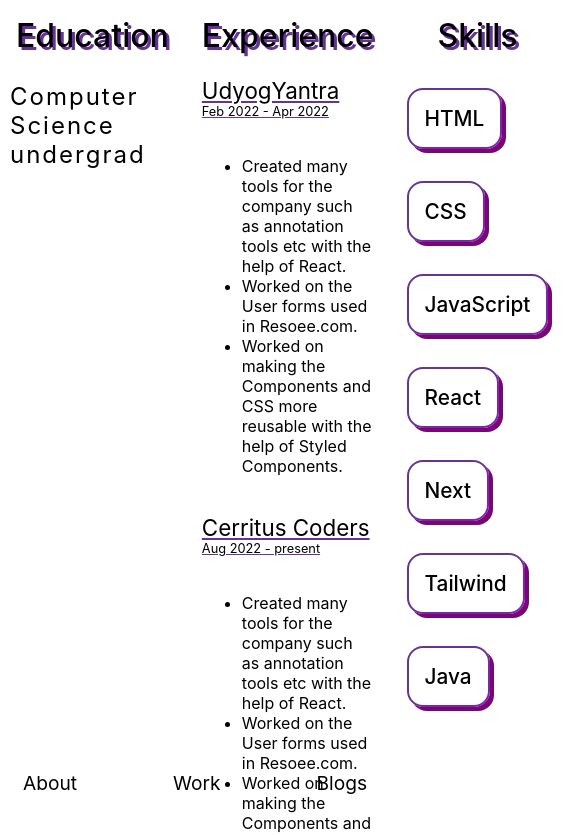
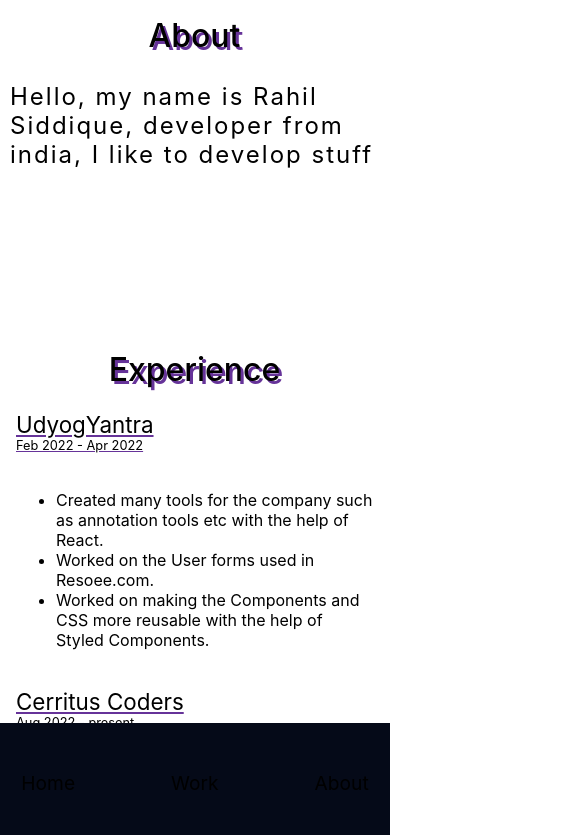
Before and after one commit to Rahilsiddique/portfolio, a Next.js app: page /about in a window 390 px wide. Shown: the top 835 px of the page, 564 px wide, since content can reach past the window. Built offline with nearby package versions, Linux system fonts and the light colour scheme.

Commit message:
routing changed
Signed-off-by: Rahilsiddique <siddiquerahil19@gmail.com>

```diff
--- a/components/Navbar.js
+++ b/components/Navbar.js
@@ -13,14 +13,14 @@ const Navbar = () => {
         </Link>
       </div>
       <div className={styles.navLinkSection}>
-        <Link href="/about" className={styles.navLinks}>
-          About
+        <Link href="/" className={styles.navLinks}>
+          Home
         </Link>
         <Link href="/work" className={styles.navLinks}>
           Work
         </Link>
-        <Link href="/blogs" className={styles.navLinks}>
-          Blogs
+        <Link href="/about" className={styles.navLinks}>
+          About
         </Link>
       </div>
       <div className={styles.navSocialSection}>
--- a/pages/_app.js
+++ b/pages/_app.js
@@ -1,9 +1,15 @@
+import Head from "next/head";
 import Navbar from "../components/Navbar";
 import "../styles/globals.css";
 
 function MyApp({ Component, pageProps }) {
   return (
     <div>
+      <Head>
+        <title>Rahil Siddique</title>
+        <meta name="description" content="Generated by create next app" />
+        <link rel="icon" href="/pxArt.png" />
+      </Head>
       <Navbar />
       <Component {...pageProps} />
     </div>
--- a/pages/about.js
+++ b/pages/about.js
@@ -8,9 +8,11 @@ const About = () => {
   return (
     <div className={styles.aboutWrapper}>
       <div className={styles.aboutEdu}>
-        <div className={styles.education}>Education</div>
+        <div className={styles.education}>About</div>
         <div className={styles.educationContent}>
-          Computer Science undergrad
+          Hello, my name is{" "}
+          <span className={styles.AboutSectionName}>Rahil Siddique</span>,
+          developer from india, I like to develop stuff
         </div>
       </div>
       <div className={styles.aboutExp}>
--- a/pages/index.js
+++ b/pages/index.js
@@ -5,11 +5,6 @@ import styles from "../styles/About.module.css";
 export default function Home() {
   return (
     <div>
-      <Head>
-        <title>Create Next App</title>
-        <meta name="description" content="Generated by create next app" />
-        <link rel="icon" href="/favicon.ico" />
-      </Head>
       <div className={styles.aboutBody}>
         <div className={styles.flexBody}>
           <div className={styles.name}>Rahil Siddique</div>
--- a/styles/AboutSection.module.css
+++ b/styles/AboutSection.module.css
@@ -29,6 +29,13 @@
   padding: 10px;
   letter-spacing: 2px;
   font-size: 1.5rem;
+}
+.AboutSectionName {
+  transition: 0.3s;
+}
+.AboutSectionName:hover {
+  text-shadow: 2px 2px rebeccapurple;
+  cursor: pointer;
 }
 
 /* experience style for component in Experience.js */
@@ -65,3 +72,16 @@
 .skill:hover {
   box-shadow: none;
 }
+
+@media screen and (max-width: 900px) {
+  .aboutWrapper {
+    grid-template-columns: 1fr;
+    height: 100vh;
+  }
+  .aboutEdu,
+  .aboutSkills,
+  .aboutExp {
+    height: auto;
+    padding-bottom: 155px;
+  }
+}
--- a/styles/Navbar.module.css
+++ b/styles/Navbar.module.css
@@ -86,6 +86,7 @@
     position: fixed;
     bottom: 0;
     width: 100%;
+    background-color: rgb(5, 10, 24);
   }
   .navLinkSection {
     border-right: 1px solid rgb(255, 255, 255, 0.1);
```
